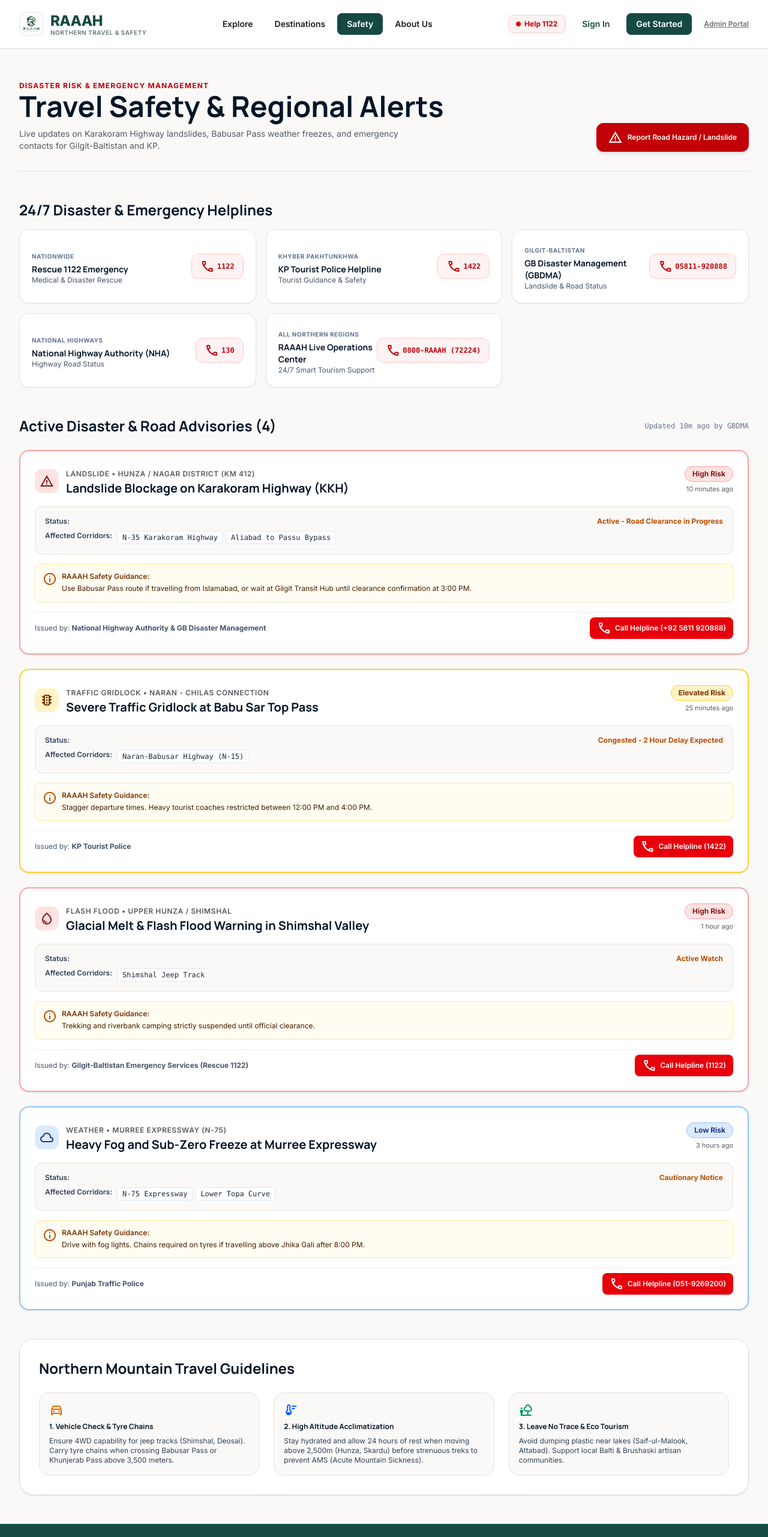
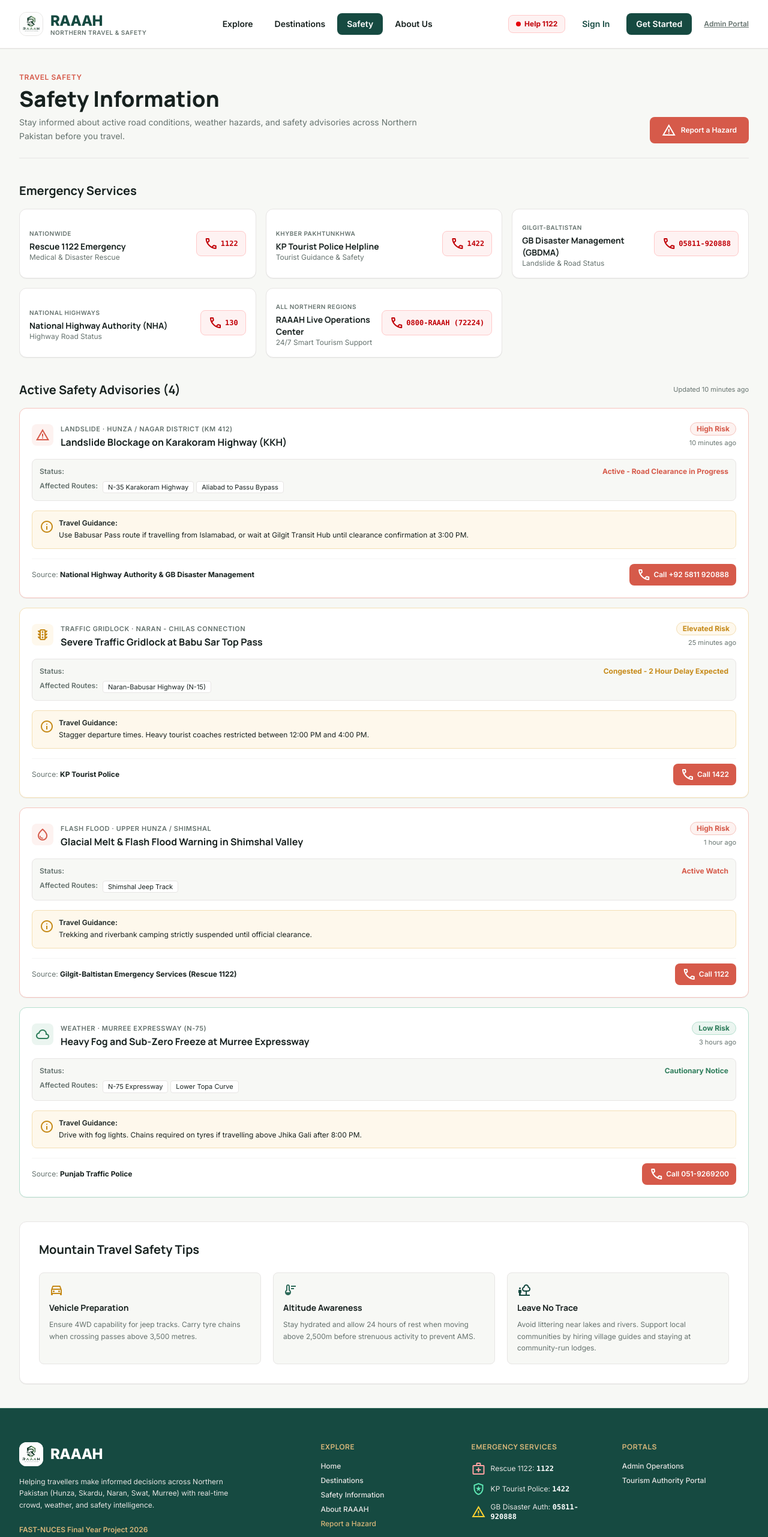
Before and after one commit to AbdurRafayBaig/FYP_RAAAH, a Next.js app: page /safety in a window 1280 px wide. Shown: the top 2562 px of the page at 60% size. Built offline with nearby package versions, Linux system fonts and the light colour scheme.

Commit message:
feat: overhaul safety, report-hazard, and about pages with human tourism design

```diff
--- a/app/report-hazard/page.js
+++ b/app/report-hazard/page.js
@@ -2,39 +2,38 @@
 
 import Navbar from '@/components/Navbar';
 import Footer from '@/components/Footer';
+import { DESTINATIONS } from '@/data/destinations';
+import { HAZARD_TYPES } from '@/constants/riskLevels';
 import { useState } from 'react';
 
 export default function ReportHazardPage() {
   const [submitted, setSubmitted] = useState(false);
 
   return (
-    <div className="min-h-screen flex flex-col bg-[#FAF9F8]">
+    <div className="min-h-screen flex flex-col bg-[#F7F8F5]">
       <Navbar />
 
-      <main className="flex-1 py-12 px-4 sm:px-6 lg:px-8 max-w-3xl mx-auto space-y-8">
+      <main className="flex-1 py-10 px-4 sm:px-6 lg:px-8 max-w-2xl mx-auto space-y-8">
 
-        <div className="space-y-3 text-center">
-          <span className="text-xs font-bold tracking-widest uppercase text-red-700">
-            Crowdsourced Safety Intelligence
-          </span>
-          <h1 className="font-serif-editorial text-3xl sm:text-4xl font-bold text-[#041627]">
-            Report a Road Hazard or Landslide
+        <div className="space-y-2 text-center">
+          <h1 className="text-2xl sm:text-3xl font-extrabold text-[#17211F]">
+            Report a Hazard
           </h1>
-          <p className="text-xs sm:text-sm text-[#575A60]">
-            Report road blockages, flash floods, or traffic gridlocks. Submissions are verified by RAAAH operations team & forwarded to Rescue 1122 and NHA.
+          <p className="text-xs sm:text-sm text-[#66736F]">
+            Help keep other travellers informed about road conditions and safety risks.
           </p>
         </div>
 
         {submitted ? (
-          <div className="bg-emerald-50 p-8 rounded-3xl border border-emerald-200 text-center space-y-4">
-            <span className="material-symbols-outlined text-5xl text-emerald-600">check_circle</span>
-            <h2 className="font-serif-editorial text-2xl font-bold text-emerald-950">Report Submitted Successfully</h2>
-            <p className="text-xs text-emerald-800">
-              Thank you for keeping Northern travelers safe. Your hazard report has been routed to GBDMA control room.
+          <div className="bg-[#EBF5F0] p-8 rounded-xl border border-[#B6E0CF] text-center space-y-4">
+            <span className="material-symbols-outlined text-5xl text-[#2E7D5B]">check_circle</span>
+            <h2 className="text-xl font-bold text-[#164A41]">Report Submitted</h2>
+            <p className="text-xs text-[#17211F] max-w-sm mx-auto leading-relaxed">
+              Thank you. Your report will be reviewed before appearing as verified safety information.
             </p>
             <button
               onClick={() => setSubmitted(false)}
-              className="px-6 py-2.5 rounded-xl bg-emerald-800 text-white font-semibold text-xs"
+              className="px-5 py-2 rounded-lg bg-[#164A41] text-white font-semibold text-xs hover:bg-[#2F6B5B] transition-colors"
             >
               Submit Another Report
             </button>
@@ -42,53 +41,67 @@ export default function ReportHazardPage() {
         ) : (
           <form
             onSubmit={(e) => { e.preventDefault(); setSubmitted(true); }}
-            className="bg-white p-8 rounded-3xl border border-[#E5E3DC] shadow-sm space-y-6"
+            className="bg-white p-6 sm:p-8 rounded-xl border border-stone-200 shadow-2xs space-y-5"
           >
             <div>
-              <label className="block text-xs font-bold text-slate-700 mb-1 uppercase">Hazard Category</label>
-              <select className="w-full px-3 py-2.5 rounded-xl border border-[#E5E3DC] text-xs font-semibold text-[#1A1C1C] bg-[#FAF9F8]">
-                <option>Landslide Blockage</option>
-                <option>Traffic Gridlock</option>
-                <option>Flash Flood / Glacial Melt</option>
-                <option>Heavy Snowfall / Black Ice</option>
-                <option>Bridge Damage</option>
+              <label className="block text-xs font-semibold text-[#17211F] mb-1.5">Destination *</label>
+              <select className="w-full px-3 py-2 rounded-lg border border-stone-200 text-xs text-[#17211F] bg-[#F7F8F5] focus:outline-none focus:border-[#164A41]">
+                <option value="">Select a destination</option>
+                {DESTINATIONS.map((d) => (
+                  <option key={d.id} value={d.id}>{d.name} — {d.region}</option>
+                ))}
               </select>
             </div>
 
             <div>
-              <label className="block text-xs font-bold text-slate-700 mb-1 uppercase">Corridor / Location</label>
+              <label className="block text-xs font-semibold text-[#17211F] mb-1.5">What did you observe? *</label>
+              <select className="w-full px-3 py-2 rounded-lg border border-stone-200 text-xs text-[#17211F] bg-[#F7F8F5] focus:outline-none focus:border-[#164A41]">
+                {HAZARD_TYPES.map((type) => (
+                  <option key={type} value={type}>{type}</option>
+                ))}
+              </select>
+            </div>
+
+            <div>
+              <label className="block text-xs font-semibold text-[#17211F] mb-1.5">Where did it happen?</label>
               <input
                 type="text"
-                required
-                placeholder="e.g. Karakoram Highway near Aliabad, or Babusar Top KM 14"
-                className="w-full px-4 py-2.5 rounded-xl border border-[#E5E3DC] text-xs text-[#1A1C1C] bg-[#FAF9F8]"
+                placeholder="e.g. Karakoram Highway near Aliabad, KM 14"
+                className="w-full px-3 py-2 rounded-lg border border-stone-200 text-xs text-[#17211F] bg-[#F7F8F5] focus:outline-none focus:border-[#164A41]"
               />
             </div>
 
             <div>
-              <label className="block text-xs font-bold text-slate-700 mb-1 uppercase">Detailed Description</label>
+              <label className="block text-xs font-semibold text-[#17211F] mb-1.5">Describe the situation</label>
               <textarea
                 rows="4"
-                required
-                placeholder="Provide details on road passability, estimated delay, or emergency assistance needed..."
-                className="w-full px-4 py-2.5 rounded-xl border border-[#E5E3DC] text-xs text-[#1A1C1C] bg-[#FAF9F8]"
+                placeholder="Provide any details that could help other travellers..."
+                className="w-full px-3 py-2 rounded-lg border border-stone-200 text-xs text-[#17211F] bg-[#F7F8F5] focus:outline-none focus:border-[#164A41]"
               ></textarea>
             </div>
 
             <div>
-              <label className="block text-xs font-bold text-slate-700 mb-1 uppercase">Contact Phone Number (Optional)</label>
+              <label className="block text-xs font-semibold text-[#17211F] mb-1.5">When did you notice it?</label>
               <input
-                type="tel"
-                placeholder="0300-XXXXXXX"
-                className="w-full px-4 py-2.5 rounded-xl border border-[#E5E3DC] text-xs text-[#1A1C1C] bg-[#FAF9F8]"
+                type="datetime-local"
+                className="w-full px-3 py-2 rounded-lg border border-stone-200 text-xs text-[#17211F] bg-[#F7F8F5] focus:outline-none focus:border-[#164A41]"
+              />
+            </div>
+
+            <div>
+              <label className="block text-xs font-semibold text-[#17211F] mb-1.5">Photo (optional)</label>
+              <input
+                type="file"
+                accept="image/*"
+                className="w-full text-xs text-[#66736F] file:mr-3 file:py-1.5 file:px-3 file:rounded-lg file:border file:border-stone-200 file:text-xs file:font-semibold file:bg-[#F7F8F5] file:text-[#164A41] hover:file:bg-stone-100"
               />
             </div>
 
             <button
               type="submit"
-              className="w-full py-3 rounded-xl bg-red-700 hover:bg-red-800 text-white font-semibold text-xs shadow-md transition-colors"
+              className="w-full py-2.5 rounded-lg bg-[#D65A4A] hover:bg-[#A83232] text-white font-semibold text-xs shadow-2xs transition-colors"
             >
-              Submit Hazard Advisory
+              Submit Report
             </button>
           </form>
         )}
--- a/app/safety/page.js
+++ b/app/safety/page.js
@@ -6,50 +6,50 @@ import Link from 'next/link';
 
 export default function SafetyPage() {
   return (
-    <div className="min-h-screen flex flex-col bg-[#FAF9F8]">
+    <div className="min-h-screen flex flex-col bg-[#F7F8F5]">
       <Navbar />
 
-      <main className="flex-1 py-12 px-4 sm:px-6 lg:px-8 max-w-7xl mx-auto space-y-12">
+      <main className="flex-1 py-10 px-4 sm:px-6 lg:px-8 max-w-7xl mx-auto space-y-10">
 
         {/* Header */}
-        <div className="flex flex-col md:flex-row md:items-end justify-between gap-6 border-b border-[#E5E3DC] pb-8">
-          <div className="space-y-3">
-            <span className="text-xs font-bold tracking-widest uppercase text-red-700">
-              Disaster Risk & Emergency Management
+        <div className="flex flex-col md:flex-row md:items-end justify-between gap-6 border-b border-stone-200 pb-6">
+          <div className="space-y-2">
+            <span className="text-xs font-semibold text-[#D65A4A] uppercase tracking-wider block">
+              Travel Safety
             </span>
-            <h1 className="font-serif-editorial text-4xl sm:text-5xl font-bold text-[#041627]">
-              Travel Safety & Regional Alerts
+            <h1 className="text-3xl sm:text-4xl font-extrabold text-[#17211F]">
+              Safety Information
             </h1>
-            <p className="text-sm text-[#575A60] max-w-2xl">
-              Live updates on Karakoram Highway landslides, Babusar Pass weather freezes, and emergency contacts for Gilgit-Baltistan and KP.
+            <p className="text-xs sm:text-sm text-[#66736F] max-w-2xl leading-relaxed">
+              Stay informed about active road conditions, weather hazards, and safety advisories across Northern Pakistan before you travel.
             </p>
           </div>
 
           <Link
             href="/report-hazard"
-            className="px-5 py-3 rounded-xl bg-red-700 hover:bg-red-800 text-white font-semibold text-xs transition-all shadow-md flex items-center space-x-2 shrink-0"
+            className="px-5 py-2.5 rounded-lg bg-[#D65A4A] hover:bg-[#A83232] text-white font-semibold text-xs transition-colors flex items-center space-x-2 shrink-0"
           >
-            <span className="material-symbols-outlined text-base">report_problem</span>
-            <span>Report Road Hazard / Landslide</span>
+            <span className="material-symbols-outlined text-sm">report_problem</span>
+            <span>Report a Hazard</span>
           </Link>
         </div>
 
-        {/* Emergency Helpline Contacts Cards Grid */}
+        {/* Emergency Helpline Contacts */}
         <section className="space-y-4">
-          <h2 className="font-serif-editorial text-2xl font-bold text-[#041627]">
-            24/7 Disaster & Emergency Helplines
+          <h2 className="text-xl font-bold text-[#17211F]">
+            Emergency Services
           </h2>
           <div className="grid grid-cols-1 sm:grid-cols-2 lg:grid-cols-3 gap-4">
             {EMERGENCY_CONTACTS.map((contact, i) => (
-              <div key={i} className="bg-white p-5 rounded-2xl border border-[#E5E3DC] shadow-xs flex items-center justify-between">
+              <div key={i} className="bg-white p-4 rounded-xl border border-stone-200 shadow-2xs flex items-center justify-between">
                 <div>
-                  <span className="text-[10px] font-bold text-slate-500 uppercase tracking-wider">{contact.region}</span>
-                  <h3 className="text-sm font-bold text-[#041627] mt-0.5">{contact.name}</h3>
-                  <span className="text-xs text-slate-600 block">{contact.service}</span>
+                  <span className="text-[10px] font-semibold text-[#66736F] uppercase tracking-wider">{contact.region}</span>
+                  <h3 className="text-sm font-bold text-[#17211F] mt-0.5">{contact.name}</h3>
+                  <span className="text-xs text-[#66736F] block">{contact.service}</span>
                 </div>
                 <a
                   href={`tel:${contact.phone}`}
-                  className="px-3.5 py-2 rounded-xl bg-red-50 hover:bg-red-100 text-red-700 border border-red-200 text-xs font-mono font-bold shrink-0 flex items-center space-x-1"
+                  className="px-3 py-2 rounded-lg bg-red-50 hover:bg-red-100 text-red-700 border border-red-200 text-xs font-mono font-bold shrink-0 flex items-center space-x-1"
                 >
                   <span className="material-symbols-outlined text-sm">call</span>
                   <span>{contact.phone}</span>
@@ -59,42 +59,42 @@ export default function SafetyPage() {
           </div>
         </section>
 
-        {/* Active Hazard Alerts List */}
-        <section className="space-y-6">
+        {/* Active Safety Advisories */}
+        <section className="space-y-4">
           <div className="flex items-center justify-between">
-            <h2 className="font-serif-editorial text-2xl font-bold text-[#041627]">
-              Active Disaster & Road Advisories ({SAFETY_ALERTS.length})
+            <h2 className="text-xl font-bold text-[#17211F]">
+              Active Safety Advisories ({SAFETY_ALERTS.length})
             </h2>
-            <span className="text-xs text-slate-500 font-mono">Updated 10m ago by GBDMA</span>
+            <span className="text-[11px] text-[#66736F]">Updated 10 minutes ago</span>
           </div>
 
-          <div className="space-y-6">
+          <div className="space-y-4">
             {SAFETY_ALERTS.map((alert) => (
               <AlertCard key={alert.id} alert={alert} />
             ))}
           </div>
         </section>
 
-        {/* Mountain Travel Safety Guidelines */}
-        <section className="bg-white p-8 rounded-3xl border border-[#E5E3DC] space-y-6 shadow-sm">
-          <h2 className="font-serif-editorial text-2xl font-bold text-[#041627]">
-            Northern Mountain Travel Guidelines
+        {/* Travel Safety Tips */}
+        <section className="bg-white p-6 sm:p-8 rounded-xl border border-stone-200 shadow-2xs space-y-6">
+          <h2 className="text-xl font-bold text-[#17211F]">
+            Mountain Travel Safety Tips
           </h2>
-          <div className="grid grid-cols-1 md:grid-cols-3 gap-6 text-xs text-slate-700">
-            <div className="space-y-2 p-4 rounded-2xl bg-[#FAF9F8] border border-[#E5E3DC]">
-              <span className="material-symbols-outlined text-amber-600 text-2xl">directions_car</span>
-              <h3 className="font-bold text-[#041627]">1. Vehicle Check & Tyre Chains</h3>
-              <p>Ensure 4WD capability for jeep tracks (Shimshal, Deosai). Carry tyre chains when crossing Babusar Pass or Khunjerab Pass above 3,500 meters.</p>
+          <div className="grid grid-cols-1 md:grid-cols-3 gap-5 text-xs text-[#66736F]">
+            <div className="space-y-2 p-4 rounded-lg bg-[#F7F8F5] border border-stone-200">
+              <span className="material-symbols-outlined text-[#C68A19] text-xl">directions_car</span>
+              <h3 className="font-bold text-[#17211F] text-sm">Vehicle Preparation</h3>
+              <p className="leading-relaxed">Ensure 4WD capability for jeep tracks. Carry tyre chains when crossing passes above 3,500 metres.</p>
             </div>
-            <div className="space-y-2 p-4 rounded-2xl bg-[#FAF9F8] border border-[#E5E3DC]">
-              <span className="material-symbols-outlined text-blue-600 text-2xl">thermostat</span>
-              <h3 className="font-bold text-[#041627]">2. High Altitude Acclimatization</h3>
-              <p>Stay hydrated and allow 24 hours of rest when moving above 2,500m (Hunza, Skardu) before strenuous treks to prevent AMS (Acute Mountain Sickness).</p>
+            <div className="space-y-2 p-4 rounded-lg bg-[#F7F8F5] border border-stone-200">
+              <span className="material-symbols-outlined text-[#2F6B5B] text-xl">thermostat</span>
+              <h3 className="font-bold text-[#17211F] text-sm">Altitude Awareness</h3>
+              <p className="leading-relaxed">Stay hydrated and allow 24 hours of rest when moving above 2,500m before strenuous activity to prevent AMS.</p>
             </div>
-            <div className="space-y-2 p-4 rounded-2xl bg-[#FAF9F8] border border-[#E5E3DC]">
-              <span className="material-symbols-outlined text-emerald-600 text-2xl">nature_people</span>
-              <h3 className="font-bold text-[#041627]">3. Leave No Trace & Eco Tourism</h3>
-              <p>Avoid dumping plastic near lakes (Saif-ul-Malook, Attabad). Support local Balti & Brushaski artisan communities.</p>
+            <div className="space-y-2 p-4 rounded-lg bg-[#F7F8F5] border border-stone-200">
+              <span className="material-symbols-outlined text-[#164A41] text-xl">nature_people</span>
+              <h3 className="font-bold text-[#17211F] text-sm">Leave No Trace</h3>
+              <p className="leading-relaxed">Avoid littering near lakes and rivers. Support local communities by hiring village guides and staying at community-run lodges.</p>
             </div>
           </div>
         </section>
--- a/components/AlertCard.js
+++ b/components/AlertCard.js
@@ -1,6 +1,6 @@
 // ==========================================
 // ALERT CARD COMPONENT
-// Travel Safety & Disaster Hazard Alert Card matching Stitch design
+// Clean, trustworthy safety alert card (Section 9)
 // ==========================================
 
 export default function AlertCard({ alert }) {
@@ -18,53 +18,65 @@ export default function AlertCard({ alert }) {
     icon
   } = alert;
 
-  let borderColor = "border-amber-300 bg-amber-50/40";
-  let badgeBg = "bg-amber-100 text-amber-900 border-amber-300";
+  let borderColor = 'border-[#F4DFB4]';
+  let badgeBg = '#FEF8EC';
+  let badgeText = '#C68A19';
+  let badgeBorder = '#F4DFB4';
 
-  if (severity.toLowerCase().includes("high")) {
-    borderColor = "border-red-300 bg-red-50/40";
-    badgeBg = "bg-red-100 text-red-900 border-red-300";
-  } else if (severity.toLowerCase().includes("low")) {
-    borderColor = "border-blue-300 bg-blue-50/40";
-    badgeBg = "bg-blue-100 text-blue-900 border-blue-300";
+  if (severity.toLowerCase().includes('high')) {
+    borderColor = 'border-[#F6C4BD]';
+    badgeBg = '#FDF2F0';
+    badgeText = '#D65A4A';
+    badgeBorder = '#F6C4BD';
+  } else if (severity.toLowerCase().includes('low')) {
+    borderColor = 'border-[#B6E0CF]';
+    badgeBg = '#EBF5F0';
+    badgeText = '#2E7D5B';
+    badgeBorder = '#B6E0CF';
   }
 
   return (
-    <div className={`p-6 rounded-2xl border-2 ${borderColor} bg-white shadow-sm space-y-4`}>
-      <div className="flex items-start justify-between">
+    <div className={`p-5 rounded-xl border ${borderColor} bg-white shadow-2xs space-y-4`}>
+      <div className="flex items-start justify-between gap-3">
         <div className="flex items-center space-x-3">
-          <div className={`w-10 h-10 rounded-xl flex items-center justify-center ${badgeBg}`}>
-            <span className="material-symbols-outlined text-xl">{icon || 'warning'}</span>
+          <div
+            className="w-9 h-9 rounded-lg flex items-center justify-center shrink-0"
+            style={{ backgroundColor: badgeBg, color: badgeText }}
+          >
+            <span className="material-symbols-outlined text-lg">{icon || 'warning'}</span>
           </div>
           <div>
-            <span className="text-xs font-semibold text-[#575A60] uppercase tracking-wider">
-              {category} • {region}
+            <span className="text-[11px] font-semibold text-[#66736F] uppercase tracking-wider">
+              {category} · {region}
             </span>
-            <h3 className="font-serif-editorial text-xl font-bold text-[#041627]">
+            <h3 className="text-base font-bold text-[#17211F]">
               {title}
             </h3>
           </div>
         </div>
 
-        <div className="text-right">
-          <span className={`inline-block px-3 py-1 rounded-full text-xs font-bold border ${badgeBg}`}>
+        <div className="text-right shrink-0">
+          <span
+            className="inline-block px-2.5 py-0.5 rounded-full text-xs font-bold border"
+            style={{ backgroundColor: badgeBg, color: badgeText, borderColor: badgeBorder }}
+          >
             {severity}
           </span>
-          <span className="block text-[11px] text-[#575A60] mt-1">{timestamp}</span>
+          <span className="block text-[11px] text-[#66736F] mt-1">{timestamp}</span>
         </div>
       </div>
 
-      {/* Affected Routes & Status */}
-      <div className="bg-[#FAF9F8] p-4 rounded-xl border border-[#E5E3DC] space-y-2">
-        <div className="flex items-center justify-between text-xs">
-          <span className="font-semibold text-slate-700">Status:</span>
-          <span className="font-bold text-amber-700">{status}</span>
+      {/* Status & Affected Routes */}
+      <div className="bg-[#F7F8F5] p-3 rounded-lg border border-stone-200 space-y-2 text-xs">
+        <div className="flex items-center justify-between">
+          <span className="font-semibold text-[#66736F]">Status:</span>
+          <span className="font-bold" style={{ color: badgeText }}>{status}</span>
         </div>
-        <div className="flex items-start space-x-2 text-xs">
-          <span className="font-semibold text-slate-700 shrink-0">Affected Corridors:</span>
+        <div className="flex items-start space-x-2">
+          <span className="font-semibold text-[#66736F] shrink-0">Affected Routes:</span>
           <div className="flex flex-wrap gap-1">
             {affectedRoutes.map((route, i) => (
-              <span key={i} className="bg-white px-2 py-0.5 rounded border border-slate-200 text-slate-800 font-mono">
+              <span key={i} className="bg-white px-2 py-0.5 rounded border border-stone-200 text-[#17211F] text-[11px]">
                 {route}
               </span>
             ))}
@@ -72,24 +84,24 @@ export default function AlertCard({ alert }) {
         </div>
       </div>
 
-      {/* Recommended Tourist Action */}
-      <div className="text-xs text-slate-800 bg-amber-50/70 p-3 rounded-lg border border-amber-200/80 flex items-start space-x-2">
-        <span className="material-symbols-outlined text-amber-700 text-base shrink-0">info</span>
+      {/* Travel Guidance */}
+      <div className="text-xs bg-[#FEF8EC] p-3 rounded-lg border border-[#F4DFB4] flex items-start space-x-2">
+        <span className="material-symbols-outlined text-[#C68A19] text-sm shrink-0 mt-0.5">info</span>
         <div>
-          <strong className="text-amber-900 block font-semibold mb-0.5">RAAAH Safety Guidance:</strong>
-          <p className="leading-relaxed text-amber-950">{recommendedAction}</p>
+          <strong className="text-[#17211F] block font-semibold mb-0.5">Travel Guidance:</strong>
+          <p className="leading-relaxed text-[#17211F]">{recommendedAction}</p>
         </div>
       </div>
 
-      {/* Authority & Call Action */}
-      <div className="pt-2 flex items-center justify-between border-t border-[#F0EEE9] text-xs text-slate-600">
-        <span>Issued by: <strong>{authority}</strong></span>
+      {/* Source & Contact */}
+      <div className="pt-2 flex items-center justify-between border-t border-stone-100 text-xs text-[#66736F]">
+        <span>Source: <strong className="text-[#17211F]">{authority}</strong></span>
         <a
           href={`tel:${contactNumber}`}
-          className="inline-flex items-center space-x-1.5 px-3 py-1.5 rounded-lg bg-red-600 hover:bg-red-700 text-white font-semibold shadow-xs transition-colors"
+          className="inline-flex items-center space-x-1 px-3 py-1.5 rounded-lg bg-[#D65A4A] hover:bg-[#A83232] text-white font-semibold transition-colors"
         >
           <span className="material-symbols-outlined text-sm">call</span>
-          <span>Call Helpline ({contactNumber})</span>
+          <span>Call {contactNumber}</span>
         </a>
       </div>
     </div>
```
Also changed, not shown: app/about/page.js (+92 -160 lines).
